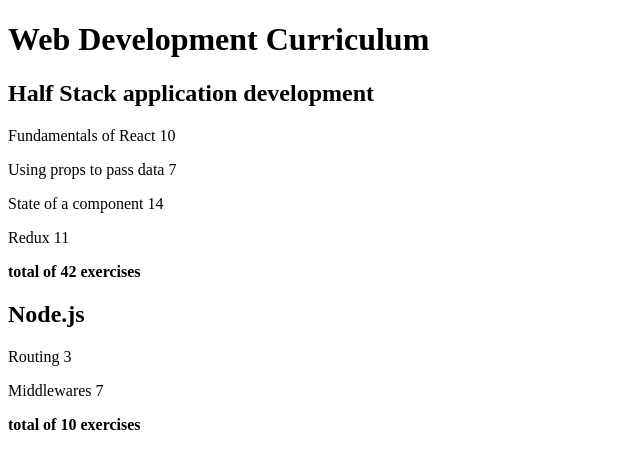
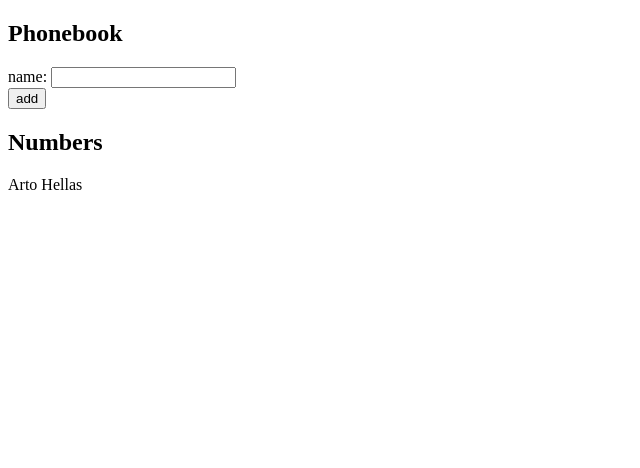
Before and after one commit to dumbbmud/part2, a React (Vite) app in the folder courseinfo/: page / in a window 1280 px wide. Shown: the top 468 px of the page, without its empty margins (0-640 px from the left). Built offline with nearby package versions, Linux system fonts and the light colour scheme.

Commit message:
part 2.6

```diff
--- a/courseinfo/src/App.jsx
+++ b/courseinfo/src/App.jsx
@@ -1,52 +1,107 @@
-import Curriculum from "./components/Curriculum"
+// import Curriculum from "./components/Curriculum"
+
+// const App = () => {
+//   const courses = [
+//     {
+//       name: 'Half Stack application development',
+//       id: 1,
+//       parts: [
+//         {
+//           name: 'Fundamentals of React',
+//           exercises: 10,
+//           id: 1
+//         },
+//         {
+//           name: 'Using props to pass data',
+//           exercises: 7,
+//           id: 2
+//         },
+//         {
+//           name: 'State of a component',
+//           exercises: 14,
+//           id: 3
+//         },
+//         {
+//           name: 'Redux',
+//           exercises: 11,
+//           id: 4
+//         }
+//       ]
+//     },
+//     {
+//       name: 'Node.js',
+//       id: 2,
+//       parts: [
+//         {
+//           name: 'Routing',
+//           exercises: 3,
+//           id: 1
+//         },
+//         {
+//           name: 'Middlewares',
+//           exercises: 7,
+//           id: 2
+//         }
+//       ]
+//     }
+//   ]
+
+//   return <Curriculum courses={courses} />
+// }
+
+// export default App
+
+import { useState } from 'react'
+
+const DisplayNames = ({persons}) =>{
+  return (
+    <div>{persons.name} </div>
+  )
+}
+
 
 const App = () => {
-  const courses = [
-    {
-      name: 'Half Stack application development',
-      id: 1,
-      parts: [
-        {
-          name: 'Fundamentals of React',
-          exercises: 10,
-          id: 1
-        },
-        {
-          name: 'Using props to pass data',
-          exercises: 7,
-          id: 2
-        },
-        {
-          name: 'State of a component',
-          exercises: 14,
-          id: 3
-        },
-        {
-          name: 'Redux',
-          exercises: 11,
-          id: 4
-        }
-      ]
-    },
-    {
-      name: 'Node.js',
-      id: 2,
-      parts: [
-        {
-          name: 'Routing',
-          exercises: 3,
-          id: 1
-        },
-        {
-          name: 'Middlewares',
-          exercises: 7,
-          id: 2
-        }
-      ]
+  const [persons, setPersons] = useState([
+    { name: 'Arto Hellas' }
+  ])
+  const [newName, setNewName] = useState('')
+
+  const handleNewName = (event) =>{
+    console.log(event.target.value)
+    setNewName(event.target.value)
+    setPersons(persons.concat())
+  }
+
+  const addPerson = (event) =>{
+    event.preventDefault()
+    const personObject = {
+      name: newName
     }
-  ]
+    setPersons(persons.concat(personObject))
+    setNewName('')
 
-  return <Curriculum courses={courses} />
+  }
+
+  console.log("array", persons)
+
+  return (
+    <div>
+      <h2>Phonebook</h2>
+
+      <form onSubmit={addPerson}>
+        <div>
+          name: <input onChange={handleNewName} value={newName}/>
+        </div>
+        <div>
+          <button type="submit">add</button>
+        </div>
+      </form>
+      <h2>Numbers</h2>
+      {persons.map(x =>
+        <DisplayNames key={persons.indexOf(x)} persons={x} />
+      )}
+    </div>
+  )
 }
 
 export default App
```
